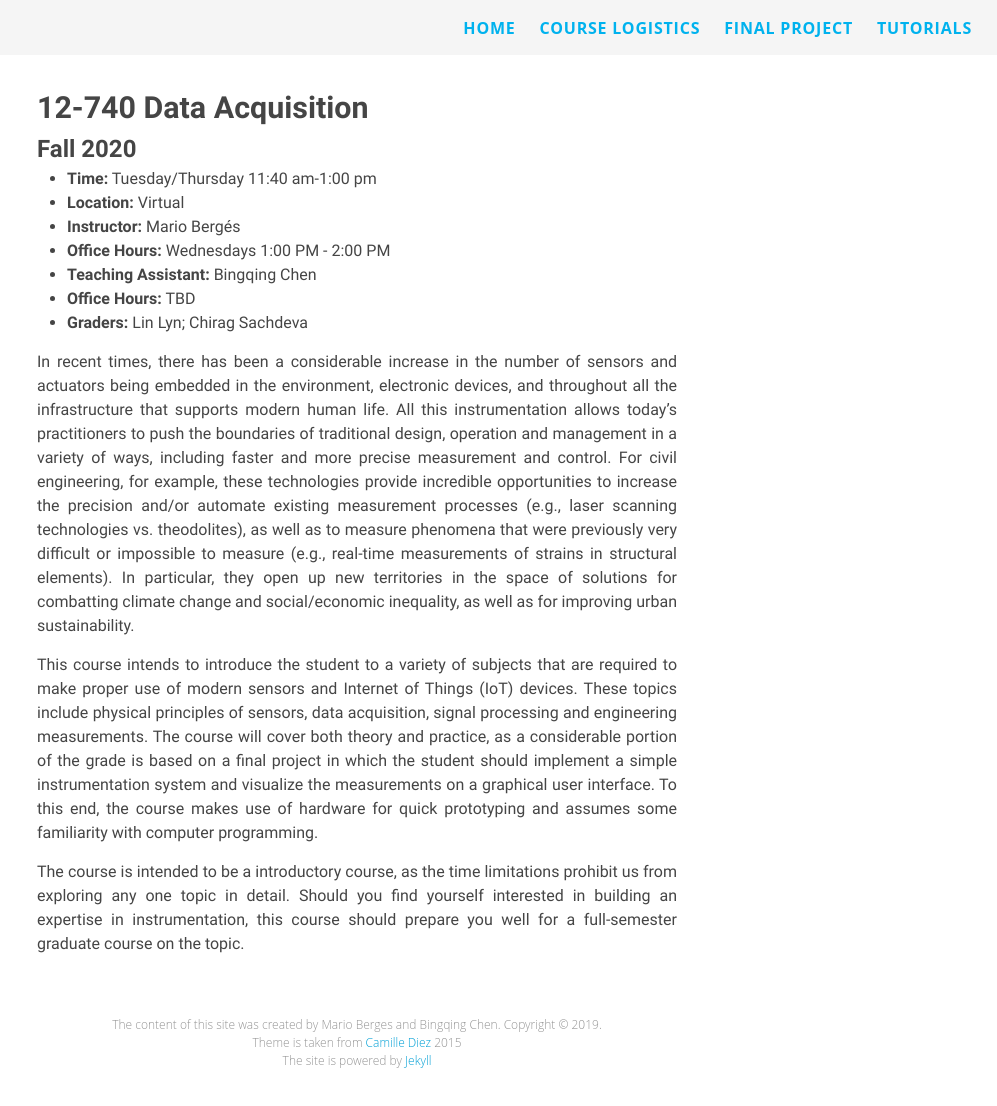
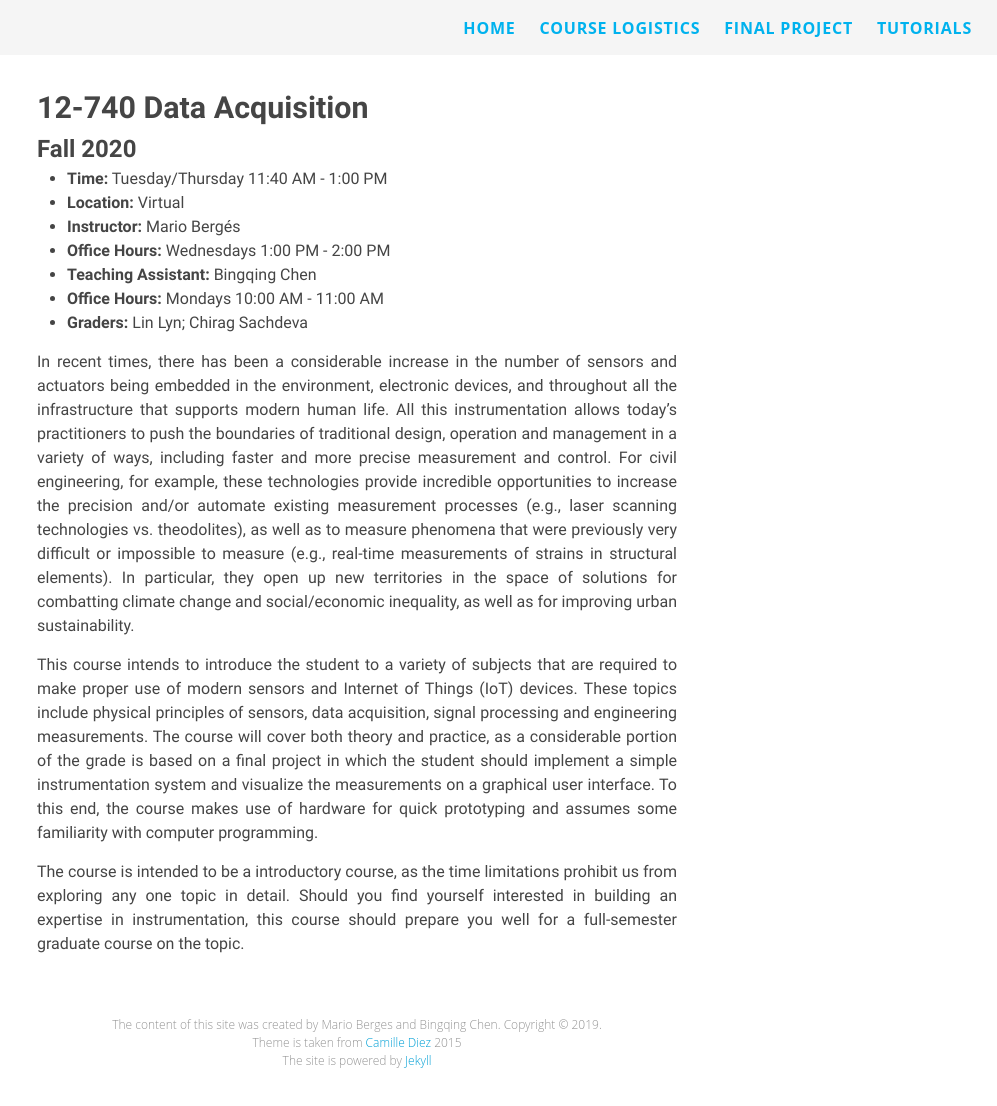
Before and after one commit to INFERLab/12740, a Jekyll site: the page built from index.md, in a window 1280 px wide. Shown: the whole page, without its empty margins (283-1280 px from the left). Built offline with Jekyll 4.4.1, drawn with Linux system fonts in a browser that asks for light colours; nearby versions of some CDN libraries; library files that are not in the unit come from our copies.

Commit message:
Included TA OH time

```diff
--- a/index.md
+++ b/index.md
@@ -5,12 +5,12 @@ title: Home
 # 12-740 Data Acquisition
 ## Fall 2020
 
-- **Time:** Tuesday/Thursday 11:40 am-1:00 pm
+- **Time:** Tuesday/Thursday 11:40 AM - 1:00 PM
 - **Location:** Virtual
 - **Instructor:** Mario Bergés
 - **Office Hours:** Wednesdays 1:00 PM - 2:00 PM
 - **Teaching Assistant:** Bingqing Chen
-- **Office Hours:** TBD
+- **Office Hours:** Mondays 10:00 AM - 11:00 AM
 - **Graders:** Lin Lyn; Chirag Sachdeva
 
 In recent times, there has been a considerable increase in the number of sensors and actuators being embedded in the environment, electronic devices, and throughout all the infrastructure that supports modern human life. All this instrumentation allows today's practitioners to push the boundaries of traditional design, operation and management in a variety of ways, including faster and more precise measurement and control. For civil engineering, for example, these technologies provide incredible opportunities to increase the precision and/or automate existing measurement processes (e.g., laser scanning technologies vs. theodolites), as well as to measure phenomena that were previously very difficult or impossible to measure (e.g., real-time measurements of strains in structural elements). In particular, they open up new territories in the space of solutions for combatting climate change and social/economic inequality, as well as for improving urban sustainability.
```
